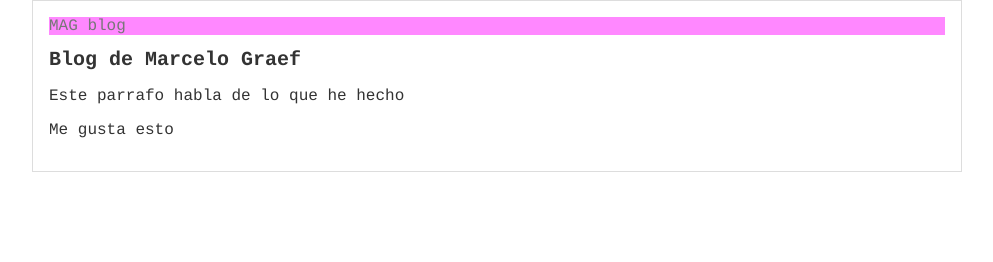
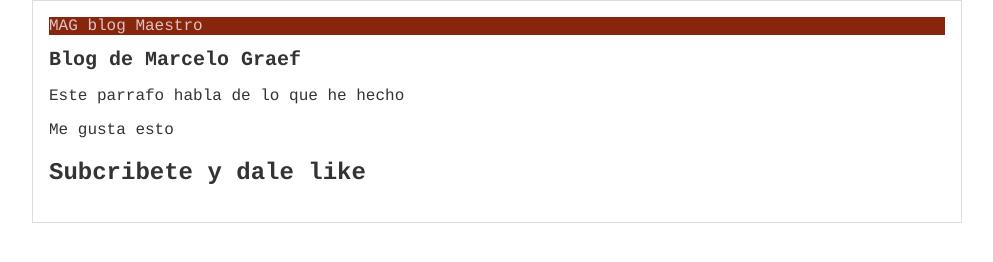
Before and after one commit to marcelograef/blogtest, a plain HTML site: page blogpost.html in a window 1280 px wide. Shown: the whole page, without its empty margins (143-1136 px from the left). Drawn offline with Linux system fonts and the light colour scheme.

Commit message:
Agregue subscripcion

```diff
--- a/blogpost.html
+++ b/blogpost.html
@@ -6,12 +6,13 @@
     <body>
         <div id="container">
             <div id="cabecera">
-                MAG blog
+                MAG blog Maestro
             </div>
             <div id="post">
                 <h1>Blog de Marcelo Graef</h1>
                 <p>Este parrafo habla de lo que he hecho</p>
                 <p>Me gusta esto</p>
+                <h2>Subcribete y dale like</h2>
             </div>
         </div>
     </body>
--- a/css/estilos.css
+++ b/css/estilos.css
@@ -17,8 +17,8 @@ body
 }
 
 #cabecera {
-    background-color: #F8F;
-    color: #777777;
+    background-color: #88260d;
+    color: #e0c2c2;
 }
 
 #container h1
```
